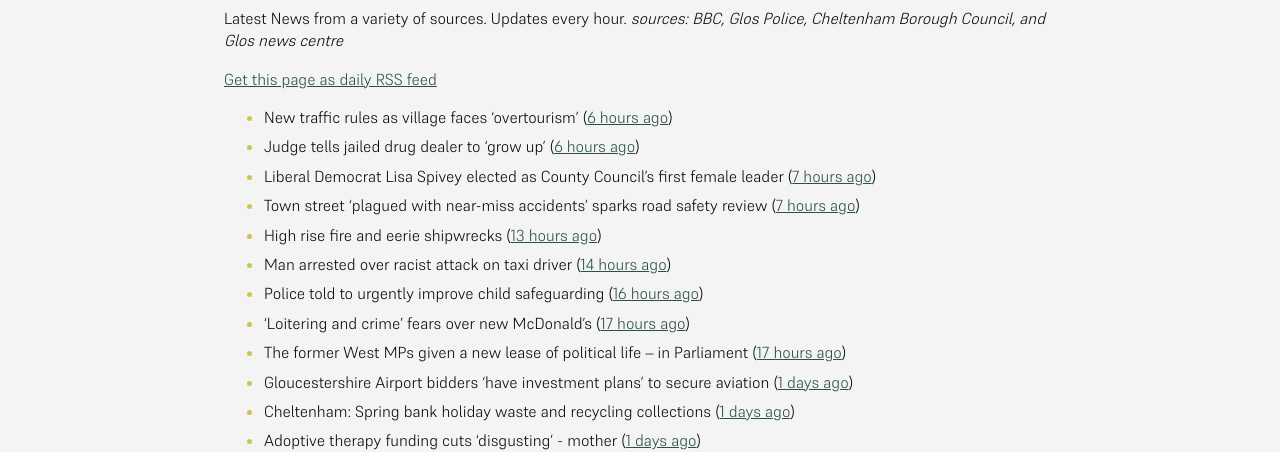
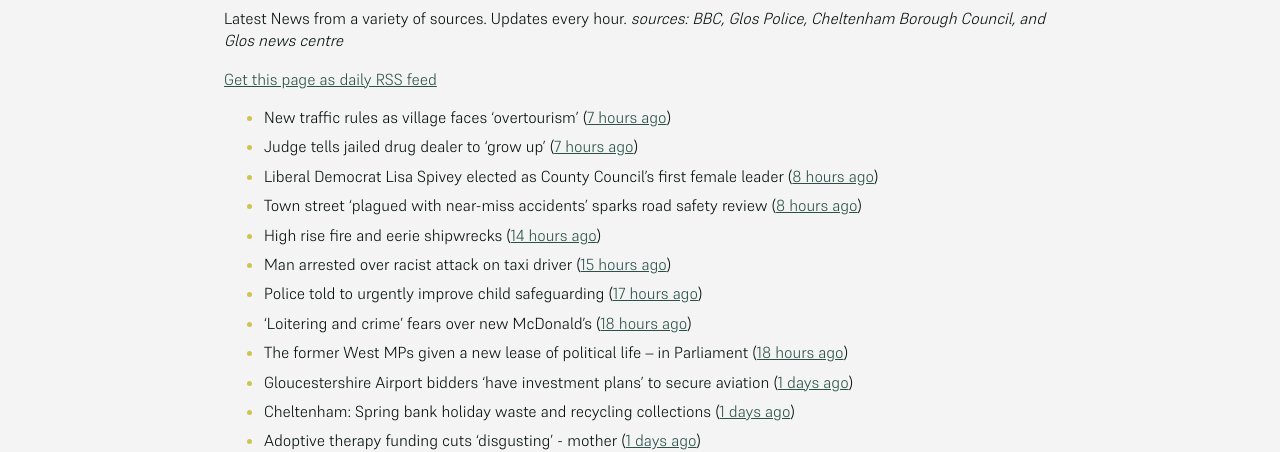
Before and after one commit to mat-0/cheltenham-open-data, a Jekyll site: the page built from _pages/news.md, in a window 1280 px wide. Shown: the part 266-718 px from the top of the page. Built offline with Jekyll 4.4.1, drawn with Linux system fonts in a browser that asks for light colours.

Commit message:
Updated 2025-05-21 23:58:05

```diff
--- a/_pages/news.md
+++ b/_pages/news.md
@@ -12,15 +12,15 @@ _sources: BBC, Glos Police, Cheltenham Borough Council, and Glos news centre_
 [Get this page as daily RSS feed](/daily.rss)
 
 <!-- news_marker starts -->
-- New traffic rules as village faces 'overtourism' ([6 hours ago](https://www.bbc.com/news/articles/cvg99j1y39ro))
-- Judge tells jailed drug dealer to 'grow up' ([6 hours ago](https://www.bbc.com/news/articles/cp3qqky8gnwo))
-- Liberal Democrat Lisa Spivey elected as County Council’s first female leader ([7 hours ago](https://gloucesternewscentre.co.uk/liberal-democrat-lisa-spivey-elected-as-county-councils-first-female-leader/))
-- Town street ‘plagued with near-miss accidents’ sparks road safety review ([7 hours ago](https://gloucesternewscentre.co.uk/town-street-plagued-with-near-miss-accidents-sparks-road-safety-review/))
-- High rise fire and eerie shipwrecks ([13 hours ago](https://www.bbc.com/news/articles/cre99p0g8vxo))
-- Man arrested over racist attack on taxi driver ([14 hours ago](https://www.bbc.com/news/articles/c87jjwnqxz2o))
-- Police told to urgently improve child safeguarding ([16 hours ago](https://www.bbc.com/news/articles/clyggrx8njeo))
-- ‘Loitering and crime’ fears over new McDonald’s ([17 hours ago](https://www.bbc.com/news/articles/ckg4xerxx67o))
-- The former West MPs given a new lease of political life – in Parliament ([17 hours ago](https://www.bbc.com/news/articles/cp8y26vvkyxo))
+- New traffic rules as village faces 'overtourism' ([7 hours ago](https://www.bbc.com/news/articles/cvg99j1y39ro))
+- Judge tells jailed drug dealer to 'grow up' ([7 hours ago](https://www.bbc.com/news/articles/cp3qqky8gnwo))
+- Liberal Democrat Lisa Spivey elected as County Council’s first female leader ([8 hours ago](https://gloucesternewscentre.co.uk/liberal-democrat-lisa-spivey-elected-as-county-councils-first-female-leader/))
+- Town street ‘plagued with near-miss accidents’ sparks road safety review ([8 hours ago](https://gloucesternewscentre.co.uk/town-street-plagued-with-near-miss-accidents-sparks-road-safety-review/))
+- High rise fire and eerie shipwrecks ([14 hours ago](https://www.bbc.com/news/articles/cre99p0g8vxo))
+- Man arrested over racist attack on taxi driver ([15 hours ago](https://www.bbc.com/news/articles/c87jjwnqxz2o))
+- Police told to urgently improve child safeguarding ([17 hours ago](https://www.bbc.com/news/articles/clyggrx8njeo))
+- ‘Loitering and crime’ fears over new McDonald’s ([18 hours ago](https://www.bbc.com/news/articles/ckg4xerxx67o))
+- The former West MPs given a new lease of political life – in Parliament ([18 hours ago](https://www.bbc.com/news/articles/cp8y26vvkyxo))
 - Gloucestershire Airport bidders ‘have investment plans’ to secure aviation ([1 days ago](https://gloucesternewscentre.co.uk/gloucestershire-airport-bidders-have-investment-plans-to-secure-aviation/))
 - Cheltenham: Spring bank holiday waste and recycling collections ([1 days ago](https://gloucesternewscentre.co.uk/cheltenham-spring-bank-holiday-waste-and-recycling-collections/))
 - Adoptive therapy funding cuts 'disgusting' - mother ([1 days ago](https://www.bbc.com/news/articles/c4g2rpypmp9o))
```
Also changed, not shown: _data/flood.json (+5 -27 lines), index.md (+6 -6 lines).
